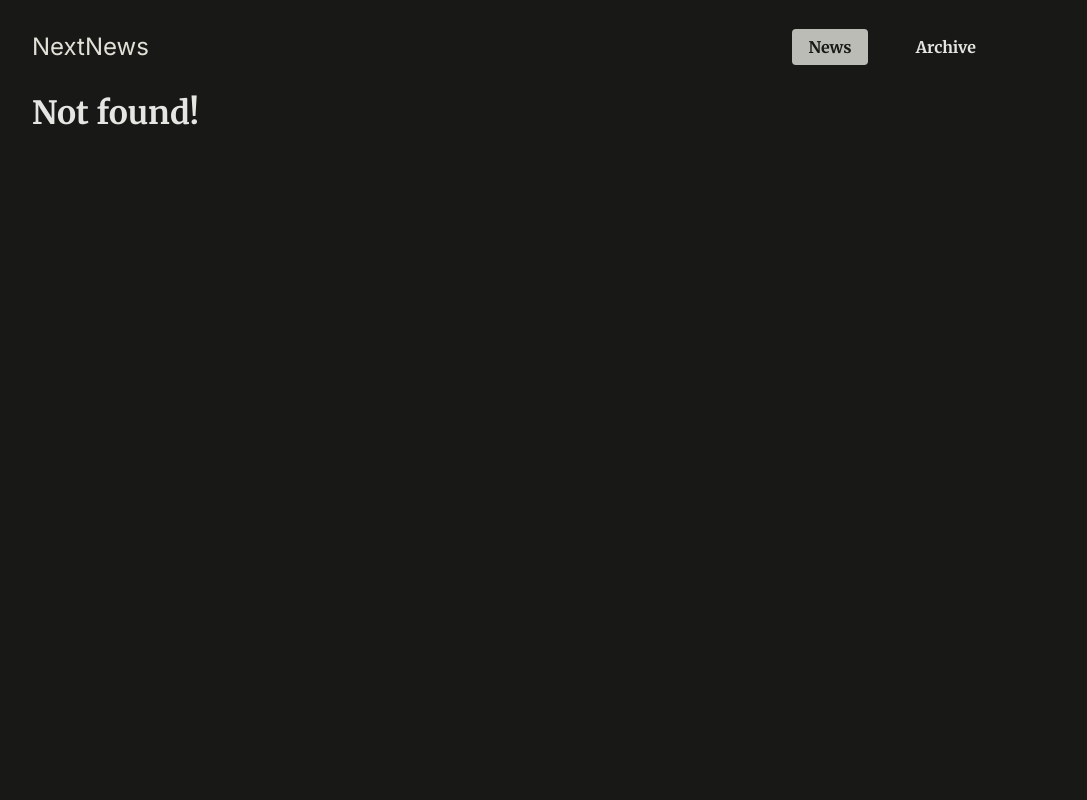
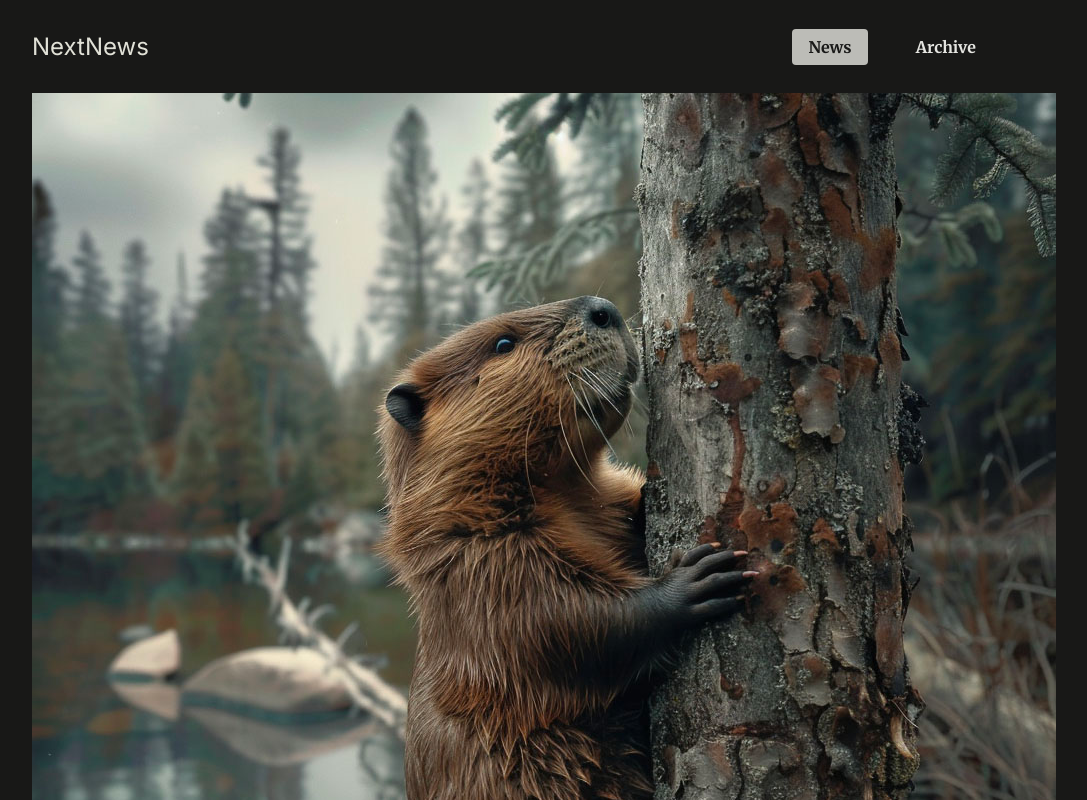
Before and after one commit to benyaar/next-news, a Next.js app: page /news/beaver-plague/image in a window 1280 px wide. Before the commit this address had no page. Shown: the top 800 px of the page, without its empty margins (128-1215 px from the left). Built offline with nearby package versions, Linux system fonts and the light colour scheme.

Commit message:
add nested path for image

```diff
--- /dev/null
+++ b/app/news/[slug]/image/page.js
@@ -0,0 +1,19 @@
+import {DUMMY_NEWS} from "@/dummy-news";
+import {notFound} from "next/navigation";
+
+export default function ImagePage({params}){
+    const newsItemSlug = params.slug;
+    const newsItem = DUMMY_NEWS.find((newsItem) => newsItem.slug === newsItemSlug)
+
+    if(!newsItem) return (
+        notFound()
+    )
+    return (
+        <>
+            <div className="fullscreen-image">
+                <img src={`/images/news/${newsItem.image}`} alt={newsItem.item}/>
+            </div>
+        </>
+    )
+
+}
--- a/app/news/[slug]/page.js
+++ b/app/news/[slug]/page.js
@@ -1,5 +1,6 @@
 import {DUMMY_NEWS} from "@/dummy-news";
 import {notFound} from "next/navigation";
+import Link from "next/link";
 
 export default function NewsDetailPage({params}) {
     const newsSlug = params.slug
@@ -12,7 +13,10 @@
     return (
         <article className="news-article">
             <header>
-                <img src={`/images/news/${newsItem.image}`} alt={newsItem.title}/>
+                <Link href={`/news/${newsItem.slug}/image`}>
+                    <img src={`/images/news/${newsItem.image}`} alt={newsItem.title}/>
+                </Link>
+
                 <h1>{newsItem.title}</h1>
                 <time dateTime={newsItem.date}>{newsItem.date}</time>
             </header>
```
